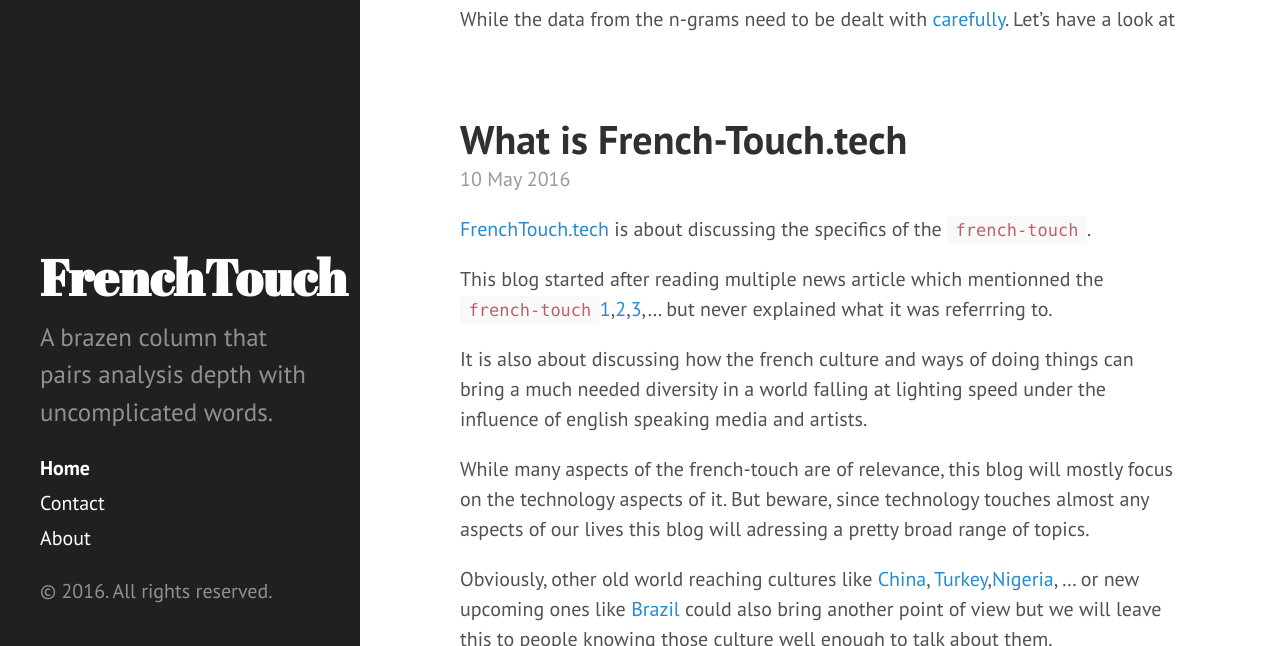
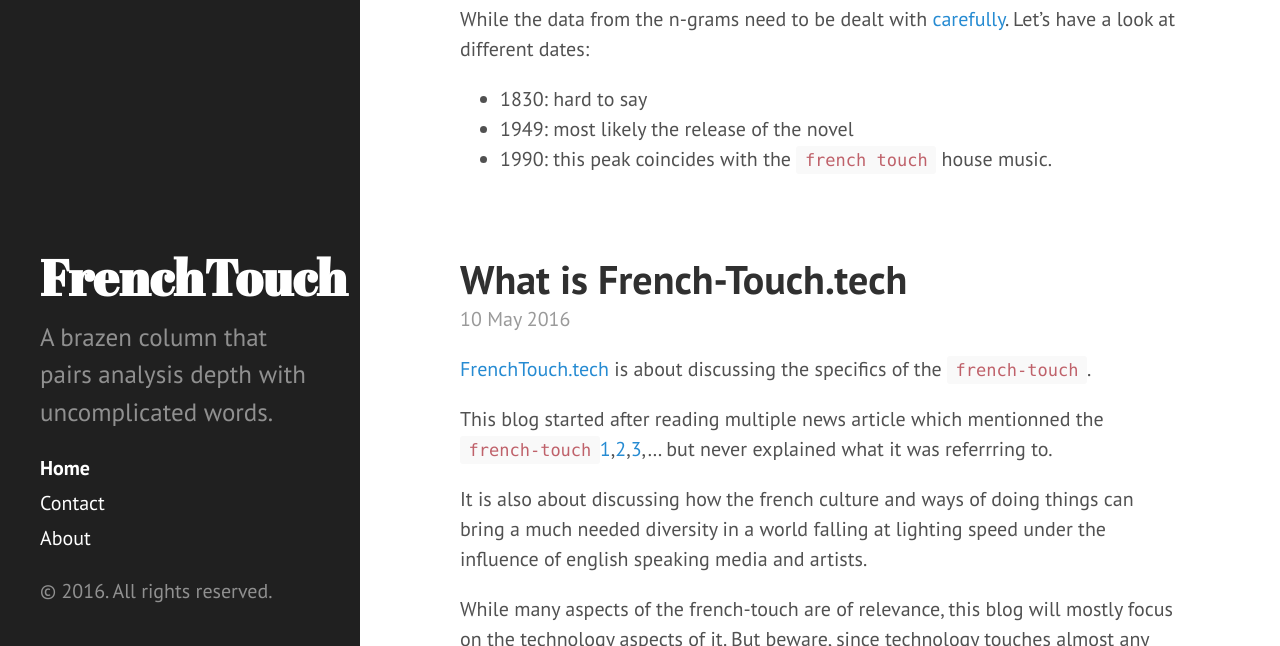
Before and after one commit to touch4tech/touch4tech, a Jekyll site: the page built from index.html, in a window 1280 px wide and 900 px high, scrolled down 687 px, cut to the strip 254-900 px from the top of the window. Built offline with Jekyll 4.4.1, drawn with Linux system fonts in a browser that asks for light colours; some web fonts are replaced; Markdown is read by kramdown in place of the engine named in the settings; the list of posts is cut into pages by our own code.

Commit message:
added dates

```diff
--- a/_posts/2016-05-15-timeline.md
+++ b/_posts/2016-05-15-timeline.md
@@ -12,4 +12,7 @@
 
 <iframe name="ngram_chart" src="https://books.google.com/ngrams/interactive_chart?content=french+touch&case_insensitive=on&year_start=1800&year_end=2008&corpus=15&smoothing=3&share=&direct_url=t4%3B%2Cfrench%20touch%3B%2Cc0%3B%2Cs0%3B%3BFrench%20touch%3B%2Cc0%3B%3BFrench%20Touch%3B%2Cc0%3B%3BFRENCH%20TOUCH%3B%2Cc0" width=900 height=500 marginwidth=0 marginheight=0 hspace=0 vspace=0 frameborder=0 scrolling=no></iframe>
 
-While the data from the n-grams need to be dealt with [carefully](http://www.wired.com/2015/10/pitfalls-of-studying-language-with-google-ngram/). Let's have a look at
+While the data from the n-grams need to be dealt with [carefully](http://www.wired.com/2015/10/pitfalls-of-studying-language-with-google-ngram/). Let's have a look at different dates:
+* 1830: hard to say
+* 1949: most likely the release of the novel
+* 1990: this peak coincides with the `french touch` house music.
```
